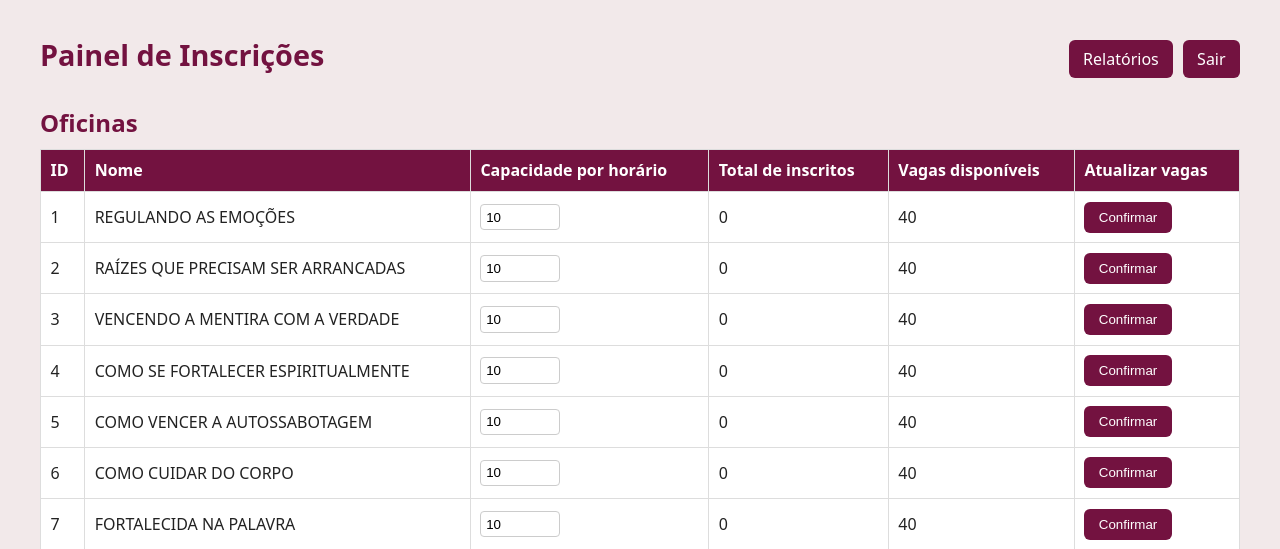
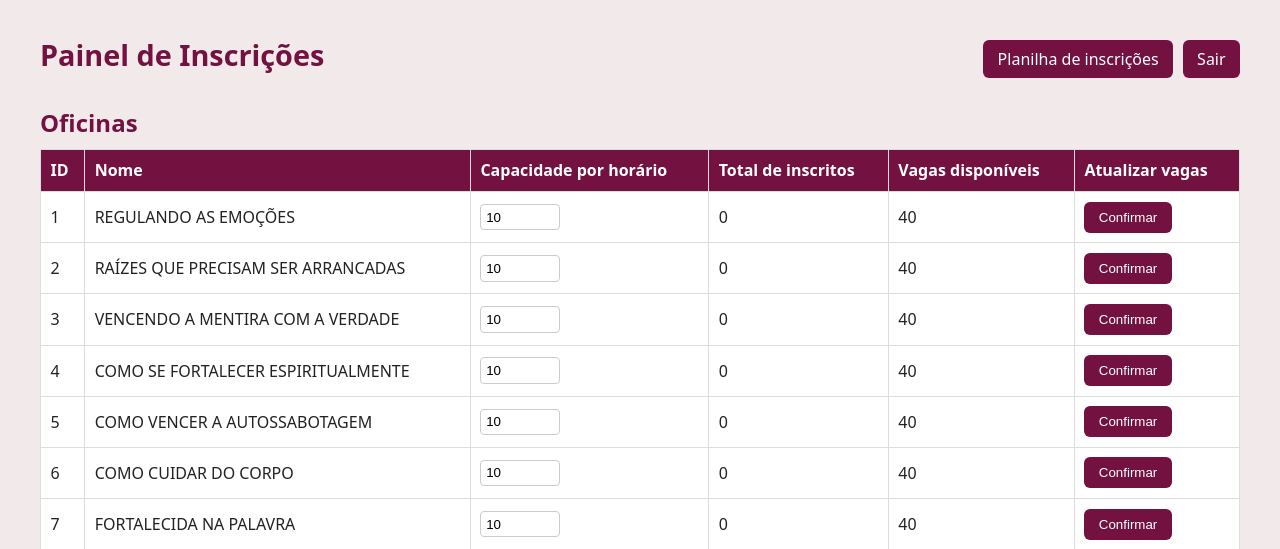
Before and after one commit to pedrodamiao/conferenciamulheresfortes, a Flask app: page /admin in a window 1280 px wide. Shown: the top 549 px of the page. Run offline with Flask 3, Linux system fonts and the light colour scheme; the visitor is signed in with stand-in values (Sample User, id 1); data comes from the database, SQL or seed files in the repository; data that the repository does not hold is empty.

Commit message:
Update admin.html

```diff
--- a/templates/admin.html
+++ b/templates/admin.html
@@ -100,7 +100,7 @@
   <div class="header">
     <h1>Painel de Inscrições</h1>
     <div class="btns-right">
-      <a class="btn" href="{{ url_for('reports') }}">Relatórios</a>
+      <a class="btn" href="{{ url_for('reports') }}">Planilha de inscrições</a>
       <a class="btn" href="{{ url_for('logout') }}">Sair</a>
     </div>
   </div>
```
